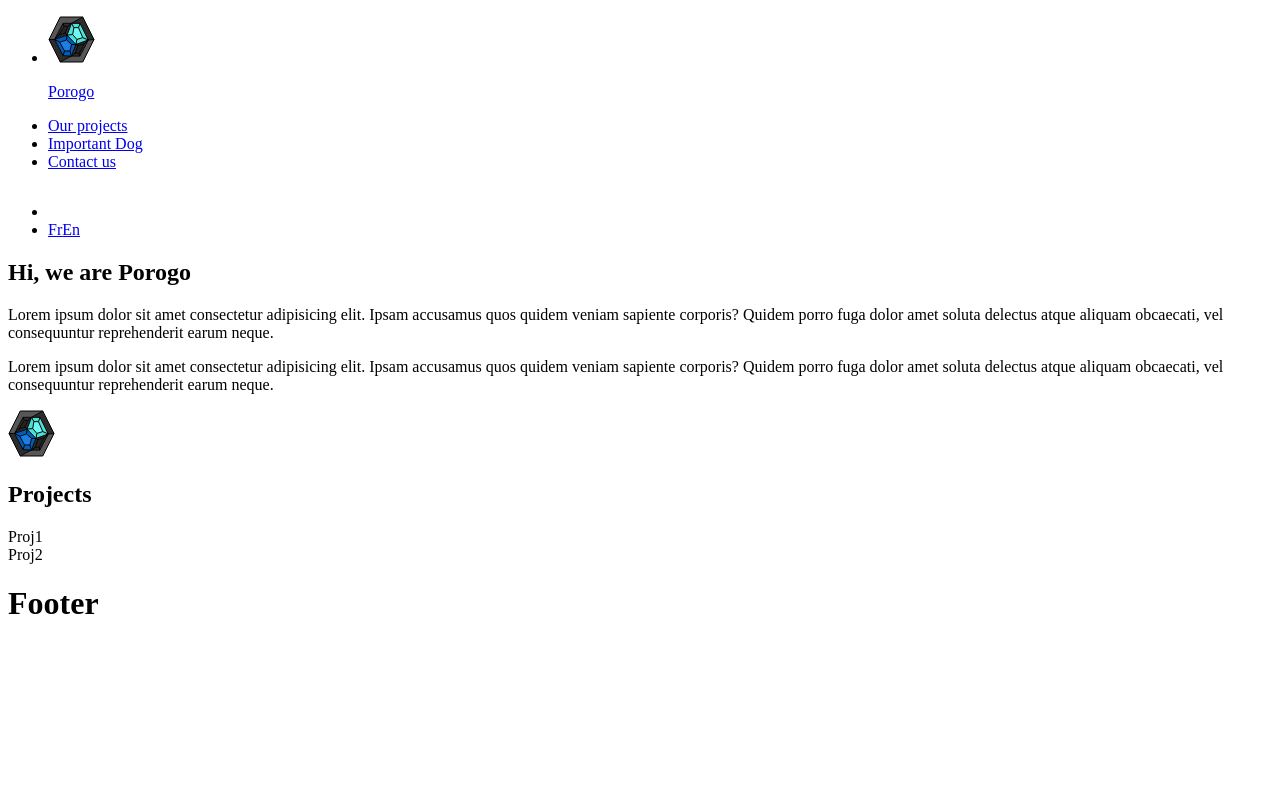
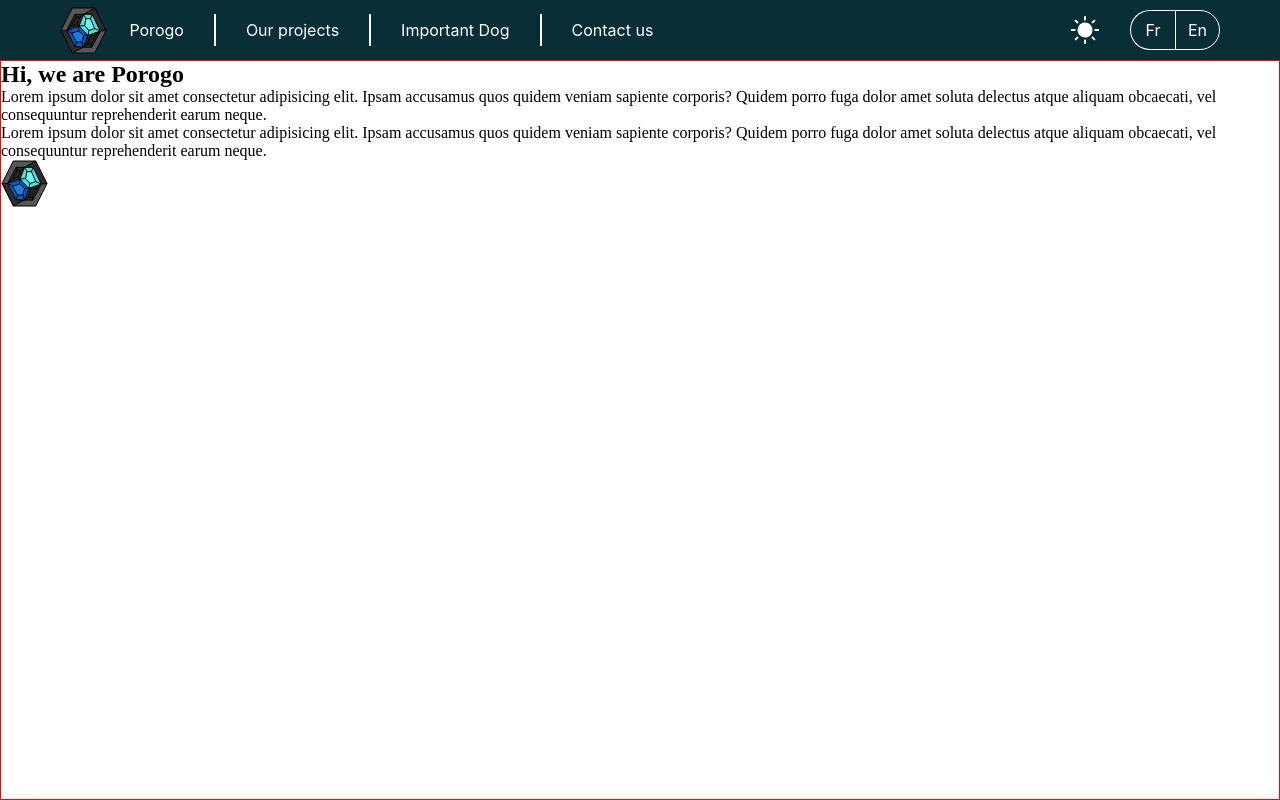
Before and after one commit to Porogoramer/porogoramer.com, a React app in the folder porogo/frontend/: page / in a window 1280 px wide. Shown: the top 800 px of the page. Built offline with nearby package versions, Linux system fonts and the light colour scheme; the HTML template or start-up script is replaced by a standard one.

Commit message:
Fix: Update webpack config to reload scss files on save

```diff
--- a/porogo/frontend/src/index.tsx
+++ b/porogo/frontend/src/index.tsx
@@ -11,6 +11,7 @@ import Console from './components/views/Console';
 import Logs from './components/views/Logs';
 import Players from './components/views/Players';
 import Settings from './components/views/Settings';
+import '../static/styles/main.scss';
 
 const appDiv = document.getElementById('app')!;
 const root = createRoot(appDiv);
--- a/porogo/frontend/static/styles/common/_header.scss
+++ b/porogo/frontend/static/styles/common/_header.scss
@@ -1,7 +1,6 @@
 $gap-width:1.875rem;
 $gap-logo:1.4rem;
 $height-gap-bar:2rem;
-$header-height:3.75rem;
 $button-height:2.5rem;
 $button-width:5.625rem;
 $border-radius:1.25rem;
--- a/porogo/frontend/static/styles/common/_variables.scss
+++ b/porogo/frontend/static/styles/common/_variables.scss
@@ -1,3 +1,5 @@
 $font-family: 'Inter', 'Courier';
 $text-color-white:white;
+$header-height: 3.75rem;
+$body-height: calc(100vh - $header-height);
 $background-color:#0A2E36;
--- a/porogo/frontend/static/styles/main.scss
+++ b/porogo/frontend/static/styles/main.scss
@@ -2,7 +2,6 @@
     padding: 0;
     margin: 0;
     box-sizing: border-box;
-    //outline: 1px dotted red;
 }
 
 html, body, #app {
--- a/porogo/frontend/static/styles/views/_home.scss
+++ b/porogo/frontend/static/styles/views/_home.scss
@@ -1,5 +1,7 @@
-$home-main-height:6.25rem;
+
+@import '../common/variables';
 
 .content {
-    height: $home-main-height;
+    height: $body-height;
+    border: 1px solid red;
 }
--- a/porogo/frontend/webpack.config.cjs
+++ b/porogo/frontend/webpack.config.cjs
@@ -20,7 +20,7 @@ module.exports = {
         },
       },
       {
-        test: /\.s[ac]ss$/i,
+        test: /\.scss$/,
         use: [
           "style-loader",
           "css-loader",
```
